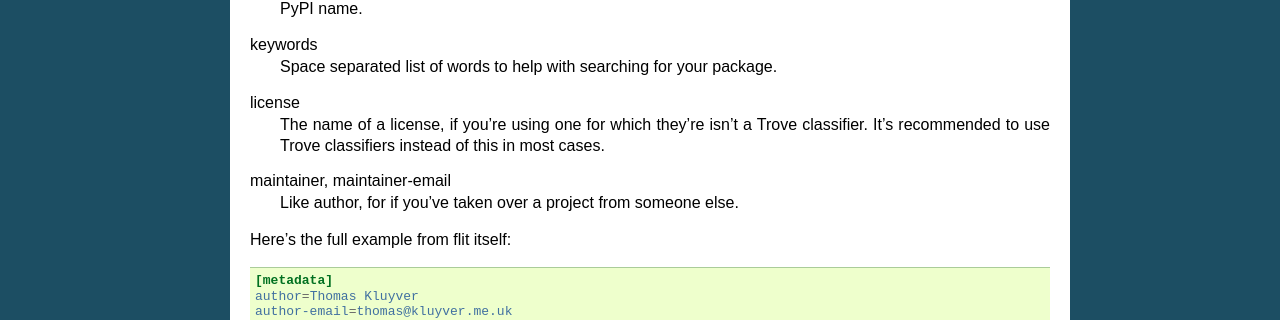
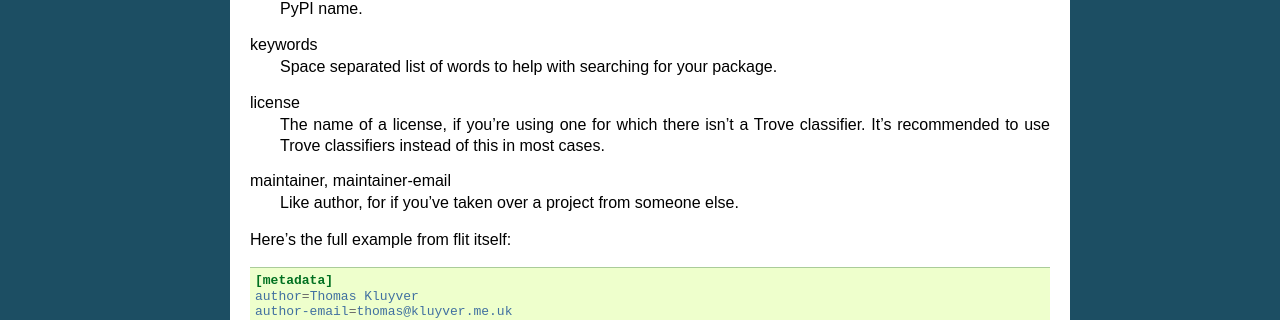
Before and after one commit to pypa/flit, a Sphinx documentation site: the page built from doc/flit_ini.rst, in a window 1280 px wide. Shown: the part 1152-1472 px from the top of the page. Built offline with Sphinx 7.4.7, drawn with Linux system fonts in a browser that asks for light colours.

Commit message:
Fix there

```diff
--- a/doc/flit_ini.rst
+++ b/doc/flit_ini.rst
@@ -65,7 +65,7 @@ dist-name
 keywords
   Space separated list of words to help with searching for your package.
 license
-  The name of a license, if you're using one for which they're isn't a Trove
+  The name of a license, if you're using one for which there isn't a Trove
   classifier. It's recommended to use Trove classifiers instead of this in
   most cases.
 maintainer, maintainer-email
```
